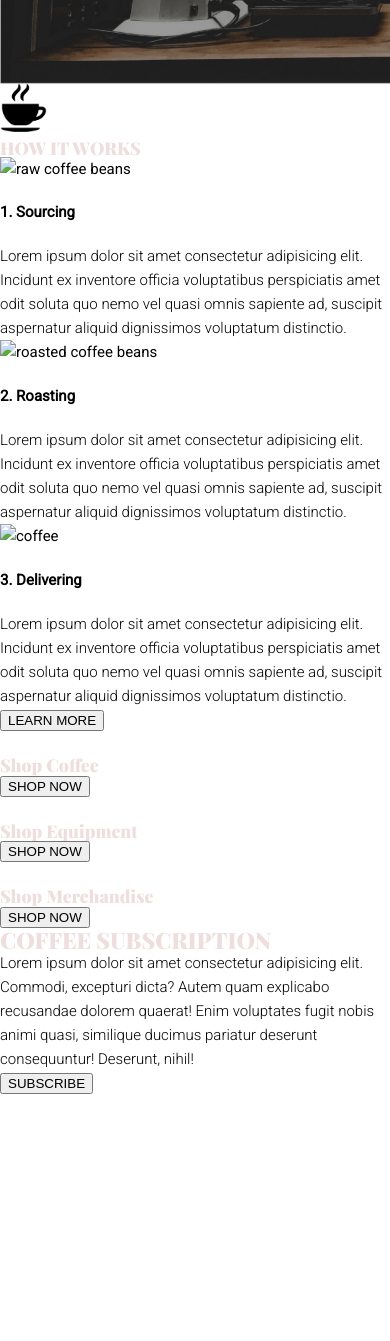
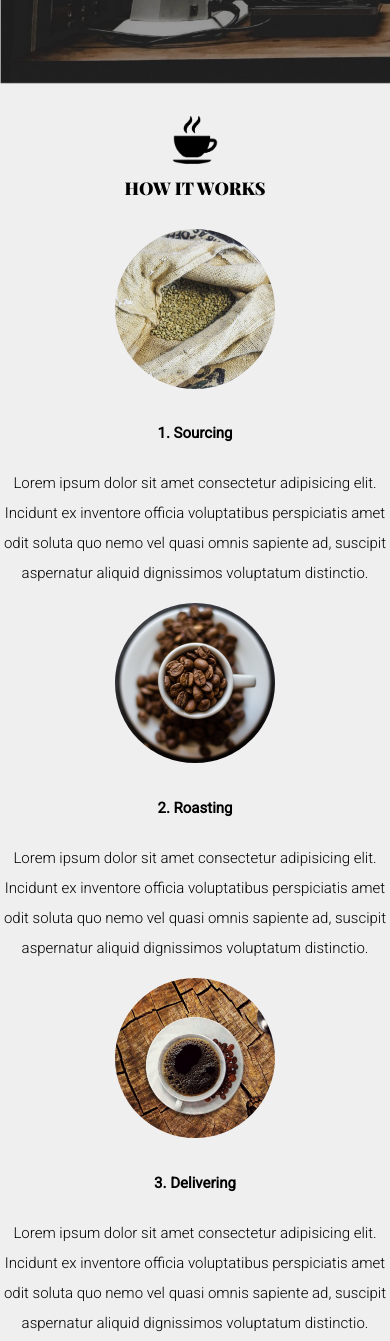
Before and after one commit to matea789/coffee-shop-responsive-landing-page, a plain HTML site: page index.html in a window 390 px wide. Shown: the part 340-1681 px from the top of the page. Before the commit the page ends 1435 px from the top, so only its background shows below. Drawn offline with nearby package versions, Linux system fonts and the light colour scheme.

Commit message:
finished mobile version 1 version

```diff
--- a/css/main.css
+++ b/css/main.css
@@ -1,4 +1,4 @@
-:root{
+:root {
   --clr-primary-100: #fefefe;
   --clr-primary-200: #efefef;
   --clr-primary-300: #efdede;
@@ -25,7 +25,7 @@ p {
   margin: 0;
 }
 
-body{
+body {
   font-family: var(--ff-primary);
   font-weight: 400;
   line-height: 1.6;
@@ -35,50 +35,60 @@ body{
 h1,
 h2,
 h3 {
-  color: var(--clr-primary-300);
   font-family: var(--ff-accent);
   font-weight: 900;
   line-height: 1;
 }
 
-p{
+p {
   font-weight: 300;
 }
 
-.white-bcg{
+.white-bcg {
   background-color: var(--clr-primary-100);
 }
 
-.gray-bcg{
+.gray-bcg {
   background-color: var(--clr-primary-200);
 }
 
-.img-bcg{
-    background-image: url('/img/coffee-bar.PNG');
+.img-bcg {
+  background-image: url("/img/coffee-bar.PNG");
   background-repeat: no-repeat;
   background-size: cover;
   height: 25rem;
   display: flex;
   justify-content: center;
-    align-items:center;
+  align-items: center;
+  color: var(--clr-primary-300);
 }
 
-.text-center{
+.text-center {
   text-align: center;
 }
 
-.top-margin-15{
+.top-margin-15 {
   margin-top: 15px;
 }
 
-.navigation-toolbar{
+.top-margin-25 {
+  margin-top: 25px;
+}
+
+.bottom-margin-15 {
+  margin-bottom: 15px;
+}
+
+.bottom-margin-25 {
+  margin-bottom: 25px;
+}
+
+.navigation-toolbar {
   height: 50px;
   background-color: var(--clr-primary-200);
 }
 
-
 .container {
-    color: var(--clr-primary-300);
   line-height: 2;
   display: flex;
   flex-direction: column;
@@ -86,7 +96,24 @@ text-align: center;
   align-items: center;
 }
 
-.accent-btn{
+.coffee-icon-container {
+  line-height: 2;
+  display: flex;
+  flex-direction: column;
+  justify-content: center;
+  align-items: center;
+  padding: 2rem 0 2rem 0;
+}
+
+.light-font-color {
+  color: var(--clr-primary-300);
+}
+
+.container--narrow {
+  max-width: 34rem;
+}
+
+.accent-btn {
   border: none;
   background-color: var(--clr-accent-400);
   height: 2rem;
@@ -95,17 +122,29 @@ text-align: center;
   color: var(--clr-primary-300);
 }
 
-.accent-btn:hover{
+.accent-btn:hover {
   border: none;
   background-color: var(--clr-accent-100);
   cursor: pointer;
 }
 
-.coffee-icon{
+.coffee-icon {
   height: 3rem;
 }
 
-.coffee-title{
+.coffee-title {
   text-align: center;
   padding: 3em 0 1em 0;
 }
+
+.circular--square {
+  border-top-left-radius: 50% 50%;
+  border-top-right-radius: 50% 50%;
+  border-bottom-right-radius: 50% 50%;
+  border-bottom-left-radius: 50% 50%;
+  height: 10rem;
+}
+
+.icons {
+  height: 10rem;
+}
--- a/index.html
+++ b/index.html
@@ -18,114 +18,114 @@
     <section>This is going to be a navigation toolbar</section>
 
     <section class="img-bcg text-center">
-        <div class="container container--narrow">
+        <div class="container container--narrow light-font-color">
             <h1>SPECIAL COFFEE ROASTERY</h1>
             <p>Lorem ipsum dolor sit, amet consectetur adipisicing elit. Nostrum, quis! Molestiae, sed?</p>
             <button class="accent-btn top-margin-15">SHOP NOW</button>
         </div>
     </section>
 
-    <section>
-        <div>
-            <div>
-                <img class="coffee-icon" src="/img/coffee_icon.png" alt="coffee mug icon">
+    <section class="gray-bcg">
+        <div class="container">
+            <div class="coffee-icon-container">
+                <img class="coffee-icon bottom-margin-15" src="/img/coffee_icon.png" alt="coffee mug icon">
                 <h3>HOW IT WORKS</h3>
             </div>
-            <div>
+            <div class="container split">
                 <div>
-                    <img src="" alt="raw coffee beans">
+                    <img class="circular--square" src="/img/raw-coffee.jpg" alt="raw coffee beans">
                 </div>
                 <div>
                     <h4>1. Sourcing</h4>
                 </div>
-                <div>
-                    <p>Lorem ipsum dolor sit amet consectetur adipisicing elit. Incidunt ex inventore officia
+                <div class="text-center">
+                    <p class="bottom-margin-15">Lorem ipsum dolor sit amet consectetur adipisicing elit. Incidunt ex inventore officia
                         voluptatibus
                         perspiciatis amet odit soluta quo nemo vel quasi omnis sapiente ad, suscipit aspernatur aliquid
                         dignissimos voluptatum distinctio.</p>
                 </div>
 
                 <div>
-                    <img src="" alt="roasted coffee beans">
+                    <img class="circular--square" src="/img/roasted-coffee.jpg" alt="roasted coffee beans">
                 </div>
                 <div>
                     <h4>2. Roasting</h4>
                 </div>
-                <div>
-                    <p>Lorem ipsum dolor sit amet consectetur adipisicing elit. Incidunt ex inventore officia
+                <div  class="text-center">
+                    <p class="bottom-margin-15">Lorem ipsum dolor sit amet consectetur adipisicing elit. Incidunt ex inventore officia
                         voluptatibus
                         perspiciatis amet odit soluta quo nemo vel quasi omnis sapiente ad, suscipit aspernatur aliquid
                         dignissimos voluptatum distinctio.</p>
                 </div>
 
                 <div>
-                    <img src="" alt="coffee">
+                    <img class="circular--square" src="/img/coffee-mug.jpg" alt="coffee">
                 </div>
                 <div>
                     <h4>3. Delivering</h4>
                 </div>
-                <div>
-                    <p>Lorem ipsum dolor sit amet consectetur adipisicing elit. Incidunt ex inventore officia
+                <div  class="text-center">
+                    <p class="bottom-margin-15">Lorem ipsum dolor sit amet consectetur adipisicing elit. Incidunt ex inventore officia
                         voluptatibus
                         perspiciatis amet odit soluta quo nemo vel quasi omnis sapiente ad, suscipit aspernatur aliquid
                         dignissimos voluptatum distinctio.</p>
                 </div>
 
                 <div>
-                    <button>LEARN MORE</button>
+                    <button class="accent-btn top-margin-15 bottom-margin-25">LEARN MORE</button>
                 </div>
             </div>
         </div>
     </section>
 
-    <section>
-        <div>
+    <section class="top-margin-25">
+        <div class="container text-center">
             <div>
                 <div>
                     <div>
-                        <img src="" alt="">
+                        <img class="icons" src="/img/coffee-bag.svg" alt="coffee bag">
                     </div>
                     <div>
                         <h3>Shop Coffee</h3>
                     </div>
                     <div>
-                        <button>SHOP NOW</button>
+                        <button class="accent-btn top-margin-15 bottom-margin-25">SHOP NOW</button>
                     </div>
                 </div>
 
                 <div>
                     <div>
-                        <img src="" alt="">
+                        <img class="icons" src="/img/coffee-machine.svg" alt="coffee machine">
                     </div>
                     <div>
                         <h3>Shop Equipment</h3>
                     </div>
                     <div>
-                        <button>SHOP NOW</button>
+                        <button class="accent-btn top-margin-15 bottom-margin-25">SHOP NOW</button>
                     </div>
                 </div>
 
                 <div>
                     <div>
-                        <img src="" alt="">
+                        <img class="icons" src="/img/coffee-mugs.svg" alt="coffee mugs">
                     </div>
                     <div>
                         <h3>Shop Merchandise</h3>
                     </div>
                     <div>
-                        <button>SHOP NOW</button>
+                        <button class="accent-btn top-margin-15 bottom-margin-25">SHOP NOW</button>
                     </div>
                 </div>
             </div>
         </div>
     </section>
 
-    <section>
-        <div>
+    <section class="container text-center">
+        <div class="bottom-margin-25">
             <div>
             </div>
 
-            <div>
+            <div  class="bottom-margin-15">
                 <h1>COFFEE SUBSCRIPTION</h1>
             </div>
 
@@ -136,7 +136,7 @@
             </div>
 
             <div>
-                <button>SUBSCRIBE</button>
+                <button class="accent-btn top-margin-15">SUBSCRIBE</button>
             </div>
         </div>
     </section>
```
Also changed, not shown: img/coffee-bag.svg (added), img/coffee-machine.svg (added), img/coffee-mug.jpg (added), img/coffee-mugs.svg (added), img/raw-coffee.jpg (added), img/roasted-coffee.jpg (added). Lines whose indentation alone changed are shown as unchanged.
